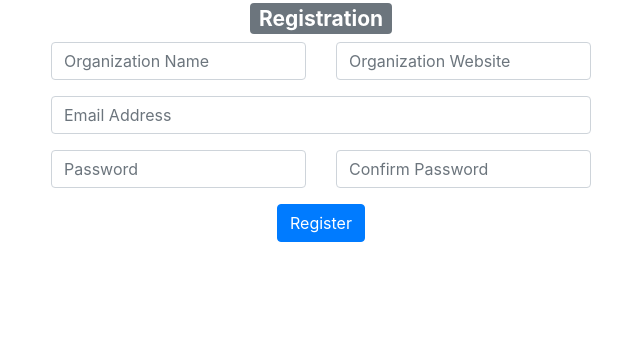
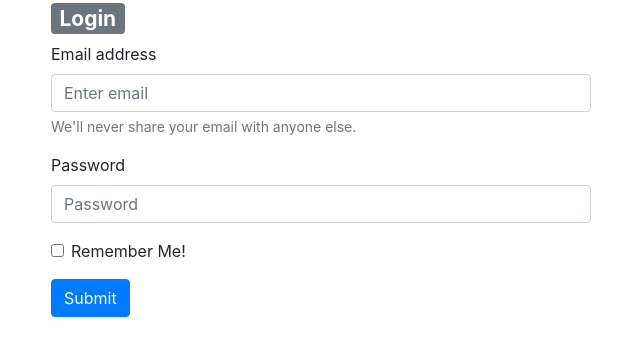
Before and after one commit to sid2010rathi/timekeeper-ui, a React (Create React App) app: page /login in a window 1280 px wide. Shown: the top 356 px of the page, without its empty margins (319-959 px from the left). Built offline with nearby package versions, Linux system fonts and the light colour scheme.

Commit message:
Add Routing

```diff
--- a/package.json
+++ b/package.json
@@ -10,6 +10,7 @@
     "react": "^17.0.1",
     "react-bootstrap": "^1.5.0",
     "react-dom": "^17.0.1",
+    "react-router-dom": "^5.2.0",
     "react-scripts": "4.0.3",
     "web-vitals": "^1.1.0"
   },
--- a/src/App.js
+++ b/src/App.js
@@ -2,12 +2,6 @@ import './App.css';
 import Login from './component/login/Login';
 import Registration from './component/registration/Registration';
 
-function App() {
-  return (
-    <div className="App">
-      <Registration/>
-    </div>
-  );
-}
+const App = (props) => props.children;
 
 export default App;
--- /dev/null
+++ b/src/Routes.js
@@ -0,0 +1,22 @@
+import React from "react";
+import {
+  Route,
+  BrowserRouter as Router,
+  Switch,
+  Redirect,
+} from "react-router-dom";
+import Login from "./component/login/Login";
+import Registration from "./component/registration/Registration";
+
+const Routes = (props) => (
+  <Router {...props}>
+    <Switch>
+      <Route path="/login" component={Login} />
+      <Route path="/register" component={Registration} />
+      <Route exact path="/">
+        <Redirect to="/login" />
+      </Route>
+    </Switch>
+  </Router>
+);
+export default Routes;
--- a/src/component/login/Login.js
+++ b/src/component/login/Login.js
@@ -1,6 +1,6 @@
 import { Component } from "react";
 import React from 'react';
-import { Container, Row, Col, Form, Button } from 'react-bootstrap';
+import { Container, Row, Col, Form, Button, Badge } from 'react-bootstrap';
 import { validateEmail, validatePassword } from '../../utility/validation';
 import { login } from '../../services/api'
 
@@ -44,7 +44,10 @@ class Login extends Component {
             <Container>
                 <Row>
                     <Col />
-                    <Col>
+                    <Col xs={6}>
+                        <h3>
+                            <Badge variant="secondary">Login</Badge>
+                        </h3>
                         <Form>
                             <Form.Group>
                                 <Form.Label>Email address</Form.Label>
--- a/src/component/registration/Registration.js
+++ b/src/component/registration/Registration.js
@@ -3,6 +3,7 @@ import React from 'react';
 import { Container, Row, Col, Form, Button, Badge } from 'react-bootstrap';
 import { validateEmail, matchPassword, validateString, validateWebsite } from "../../utility/validation";
 import { register } from '../../services/api'
+import { withRouter } from 'react-router-dom';
 
 class Registration extends Component {
 
@@ -27,6 +28,7 @@ class Registration extends Component {
     }
 
     onSubmitForm() {
+      const { history } = this.props;
       let data = {};
       //validate inputs
       if(validateEmail(this.state.email)) {
@@ -46,11 +48,15 @@ class Registration extends Component {
       }
 
       if(Object.keys(data).length > 3) {
-          register(data)
+        let result = register(data)
+        if(result === "Success" && history) {
+          history.push('/login');
+        }
       }
     }
 
     render() {
+      const { history } = this.props;
         return(
             <Container>
                 <Row>
@@ -99,4 +105,4 @@ class Registration extends Component {
     }
 }
 
-export default Registration
+export default withRouter(Registration)
--- a/src/index.js
+++ b/src/index.js
@@ -4,11 +4,10 @@ import './index.css';
 import App from './App';
 import reportWebVitals from './reportWebVitals';
 import 'bootstrap/dist/css/bootstrap.min.css';
+import Routes from "./Routes";
 
 ReactDOM.render(
-  <React.StrictMode>
-    <App />
-  </React.StrictMode>,
+  <Routes />,
   document.getElementById('root')
 );
 
--- a/src/services/api.js
+++ b/src/services/api.js
@@ -35,8 +35,8 @@ export const register = async (data) => {
     }).then((res) => res.json());
 
     if(response.status === "ok") {
-        alert("Success");
+        return "Success"
     } else {
-        alert("Error");
+        return "Error"
     }
 }
```
Also changed, not shown: 1 other file (tests, documents, lock files or other folders). Lines whose indentation alone changed are shown as unchanged.
